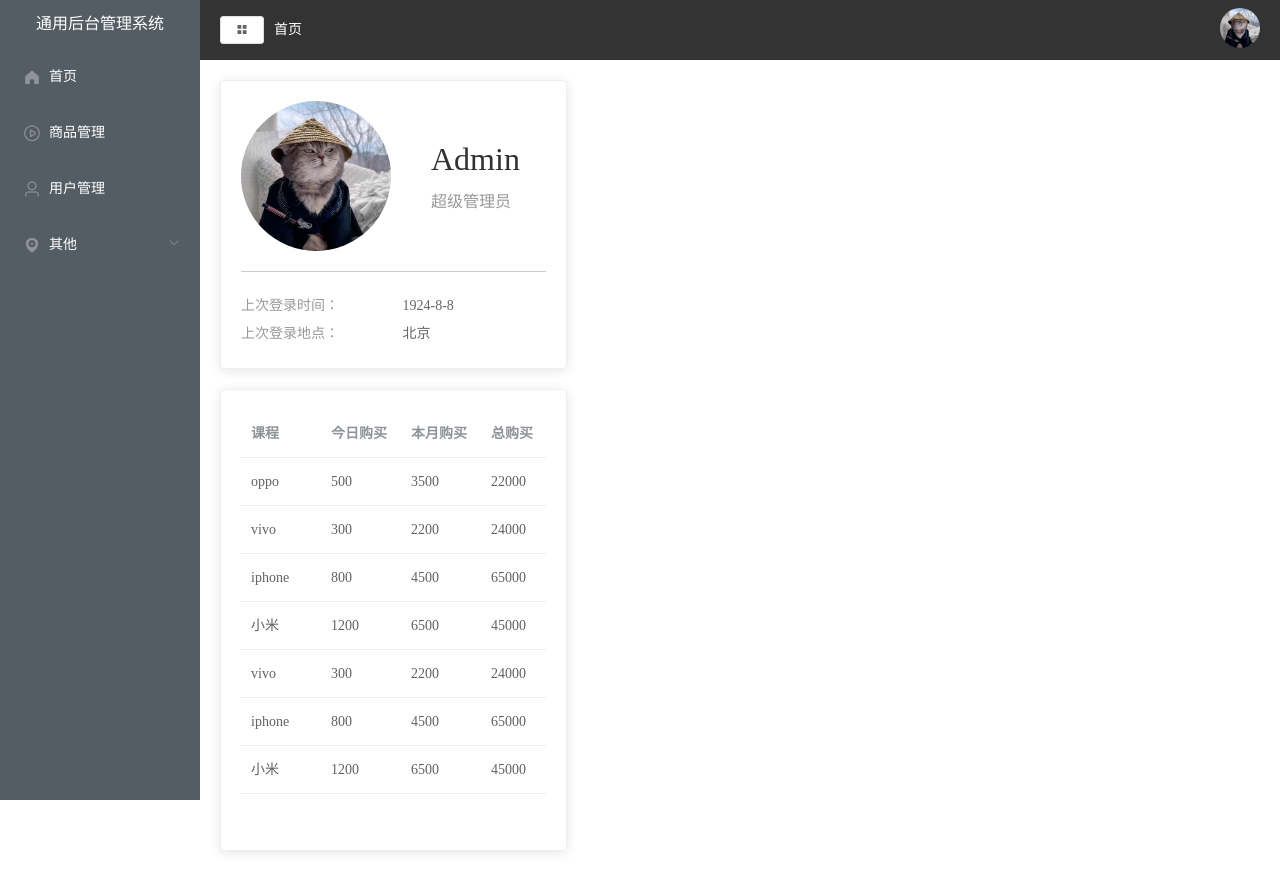
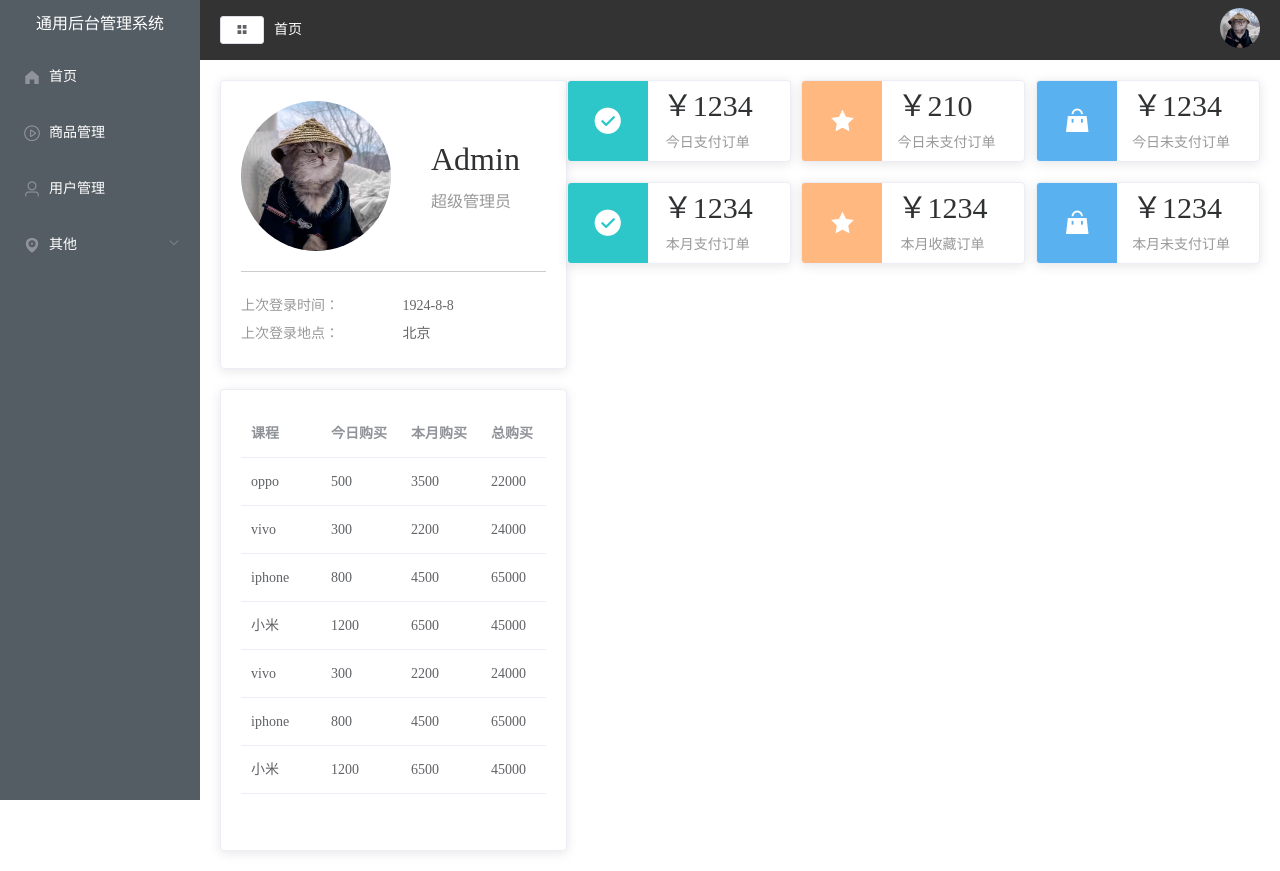
Before and after one commit to shuashua001/manage-man, a Vue app: page / in a window 1280 px wide. Built offline with nearby package versions, Linux system fonts and the light colour scheme.

Commit message:
完成home-订单统计模块组件及样式调整

```diff
--- /dev/null
+++ b/src/views/home/components/order.vue
@@ -0,0 +1,95 @@
+<template>
+  <div class="order">
+    <el-card v-for="item in countData" :key="item.name" :body-style="{display:'flex',padding: 0}">
+      <i :style="{background:item.color}" :class="`el-icon-${item.icon}`" class="icon"></i>
+      <div class="detail">
+        <p class="price">￥{{item.value}}</p>
+        <p class="text">{{item.data}}</p>
+      </div>
+    </el-card>
+  </div>
+</template>
+
+<script>
+export default {
+  data() {
+    return {
+      countData: [
+        {
+          data: "今日支付订单",
+          value: 1234,
+          icon: "success",
+          color: "#2ec7c9"
+        },
+        {
+          data: "今日未支付订单",
+          value: 210,
+          icon: "star-on",
+          color: "#ffb980"
+        },
+        {
+          data: "今日未支付订单",
+          value: 1234,
+          icon: "s-goods",
+          color: "#5ab1ef"
+        },
+        {
+          data: "本月支付订单",
+          value: 1234,
+          icon: "success",
+          color: "#2ec7c9"
+        },
+        {
+          data: "本月收藏订单",
+          value: 1234,
+          icon: "star-on",
+          color: "#ffb980"
+        },
+        {
+          data: "本月未支付订单",
+          value: 1234,
+          icon: "s-goods",
+          color: "#5ab1ef"
+        }
+      ]
+    };
+  }
+};
+</script>
+
+<style lang="less" scoped>
+.order {
+  display: flex;
+  flex-wrap: wrap;
+  justify-content: space-between;
+  .icon {
+    width: 80px;
+    height: 80px;
+    text-align: center;
+    line-height: 80px;
+    font-size: 30px;
+    color: #ffffff;
+  }
+  .detail {
+    display: flex;
+    flex-direction: column;
+    justify-content: center;
+    margin-left: 15px;
+    .price {
+      font-size: 30px;
+      margin-bottom: 10px;
+      line-height: 30px;
+      height: 30px;
+    }
+    .text {
+      font-size: 14px;
+      text-align: center;
+      color: #999;
+    }
+  }
+  .el-card {
+    width: 32%;
+    margin-bottom: 20px;
+  }
+}
+</style>
--- a/src/views/home/index.vue
+++ b/src/views/home/index.vue
@@ -6,7 +6,7 @@
         <Purchased />
       </el-col>
       <el-col :span="16">
-        <div class="grid-content bg-purple-light"></div>
+        <Order />
       </el-col>
     </el-row>
   </div>
@@ -15,11 +15,13 @@
 <script>
 import Userinfo from "./components/userinfo.vue";
 import Purchased from "./components/purchased.vue";
+import Order from "./components/order.vue";
 
 export default {
   components: {
     Userinfo,
-    Purchased
+    Purchased,
+    Order
   }
 };
 </script>
```
